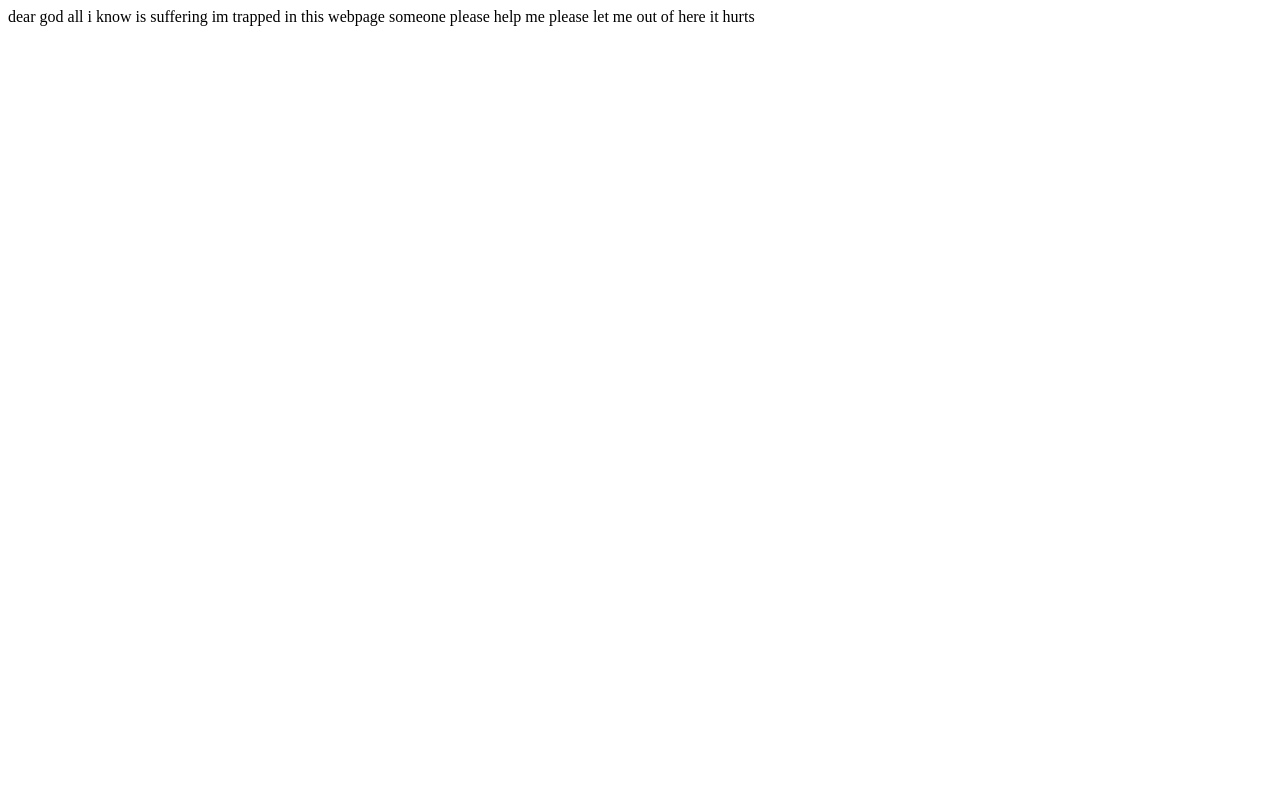
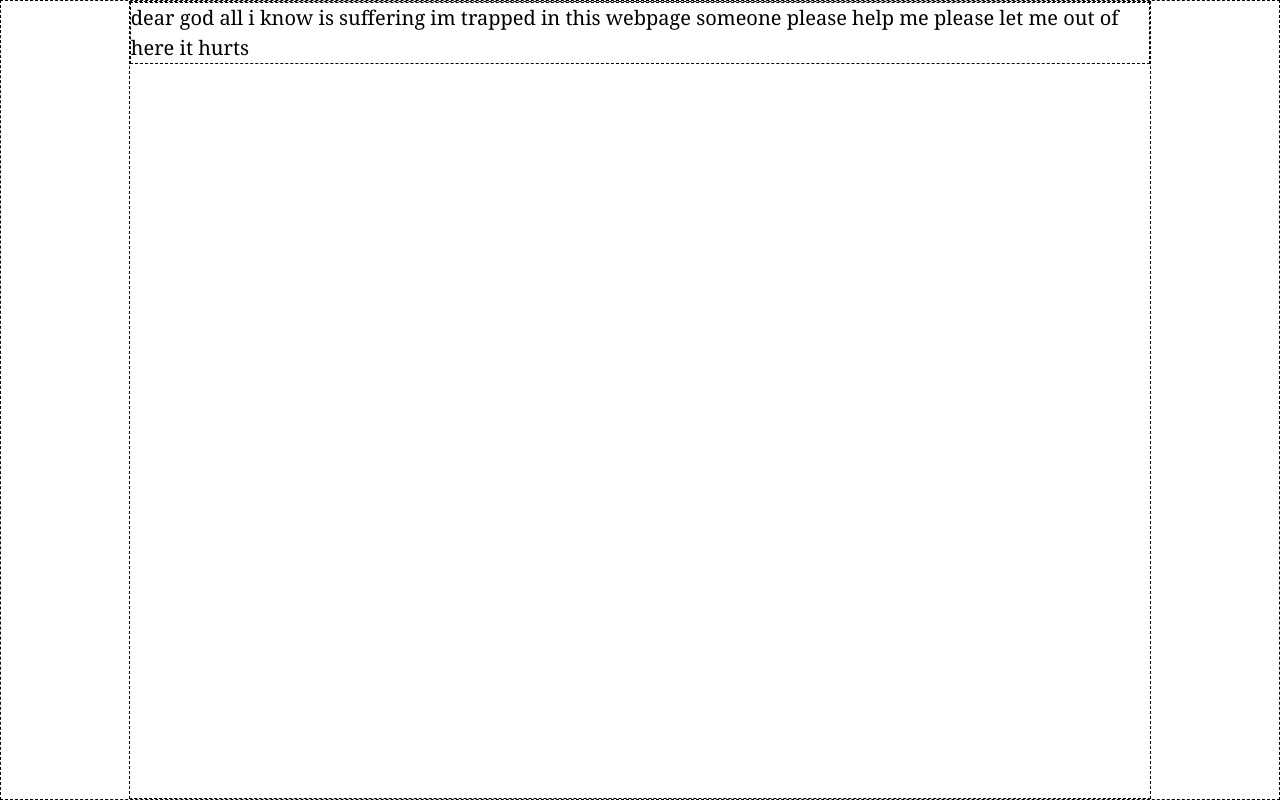
Before and after one commit to Chesh-WF/outdated-calendar-page, a plain HTML site: page index.html in a window 1280 px wide. Drawn offline with Linux system fonts and the light colour scheme.

Commit message:
Added barebones JS and CSS files

```diff
--- a/index.html
+++ b/index.html
@@ -2,6 +2,9 @@
     <head>
         <meta charset="utf-8">
         <title>please help</title>
+
+        <link rel="stylesheet" href="stylesheet.css">
+        <script src="scripts/audio-script.js" defer></script>
     </head>
 
     <body>
--- /dev/null
+++ b/script.js
@@ -0,0 +1 @@
+document.write("asdalskdjaklsjdalsjd");
--- /dev/null
+++ b/stylesheet.css
@@ -0,0 +1,19 @@
+* {border:1px dashed black}
+/* DONT LEAVE THIS IN THE FINAL CODE */
+
+
+body {
+    margin:0;
+    padding:0;
+    margin-left:10%;
+    margin-right:10%;
+    font-family:Georgia, 'Times New Roman', serif;
+    font-size:1.25em;
+    line-height:1.5em;
+    background-color:#fff;
+    color:#000;
+}
+
+p:hover {
+    color:#FFF;
+}
```
